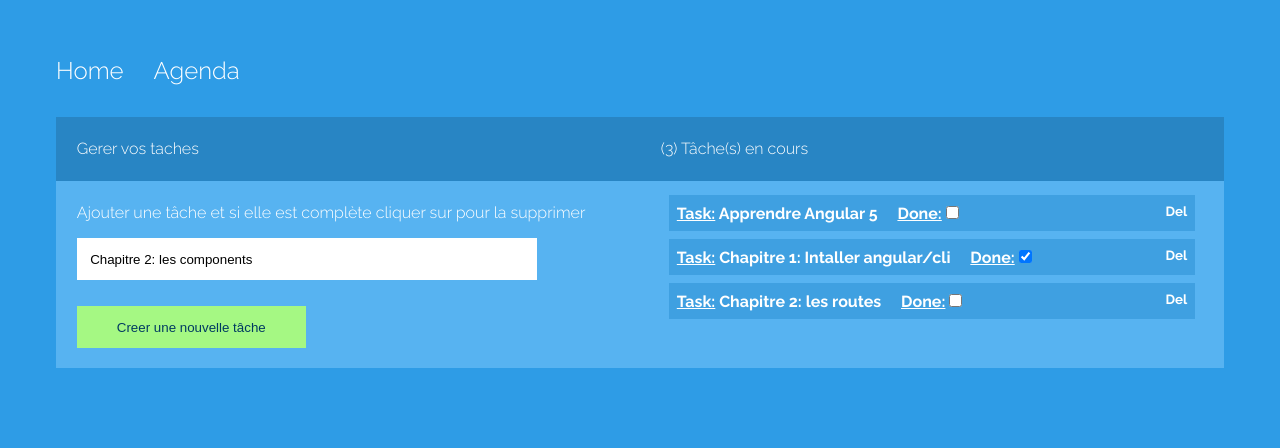
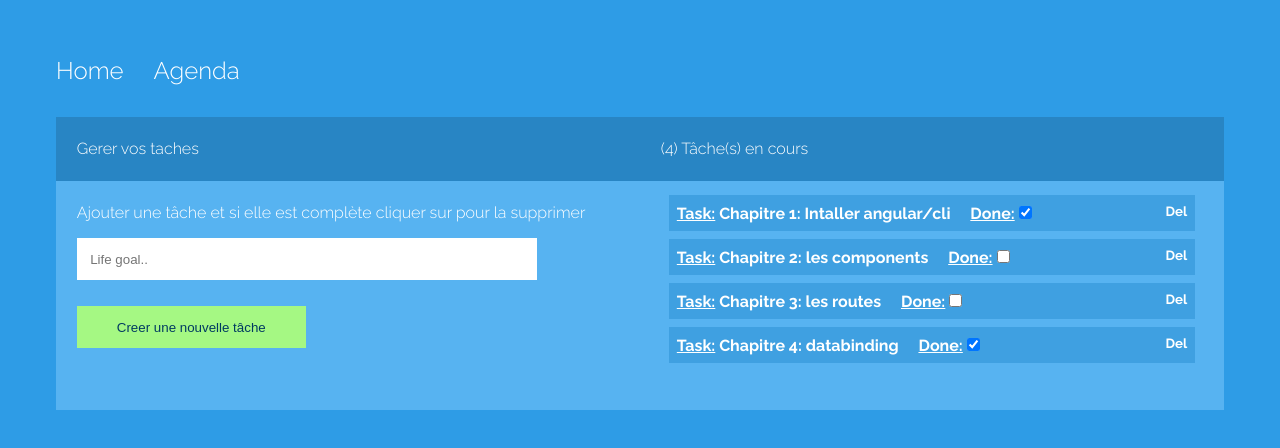
Before and after one commit to sir-kain/TodoApp, an Angular app: page / in a window 1280 px wide. Shown: the top 448 px of the page. Built offline with nearby package versions, Linux system fonts and the light colour scheme.

Commit message:
stylize Agenda page

```diff
--- a/src/app/about/about.component.scss
+++ b/src/app/about/about.component.scss
@@ -1,6 +1,12 @@
 .task__grid {
   display: grid;
   grid-template-columns: 1fr 1fr;
+  fieldset {
+    // border-color: aliceblue;
+    legend {
+      font-weight: bold;
+    }
+  }
   ul {
     li {
       display: block;
--- a/src/app/data.service.ts
+++ b/src/app/data.service.ts
@@ -7,17 +7,21 @@ export class DataService {
 
   private goals = new BehaviorSubject<any>([
     {
-      name: 'Apprendre Angular 5',
-      done: false
-    },
-    {
       name: 'Chapitre 1: Intaller angular/cli',
       done: true
     },
     {
-      name: 'Chapitre 2: les routes',
+      name: 'Chapitre 2: les components',
       done: false
-    }
+    },
+    {
+      name: 'Chapitre 3: les routes',
+      done: false
+    },
+    {
+      name: 'Chapitre 4: databinding',
+      done: true
+    },
   ]);
   goal = this.goals.asObservable();
 
--- a/src/app/home/home.component.ts
+++ b/src/app/home/home.component.ts
@@ -34,7 +34,7 @@ export class HomeComponent implements OnInit {
 
   itemCount: number;
   btnText: string = 'Creer une nouvelle tâche';
-  goalText: string = 'Chapitre 2: les components';
+  goalText: string = '';
   goalObj: object;
   done: boolean;
   goals = [];
```
